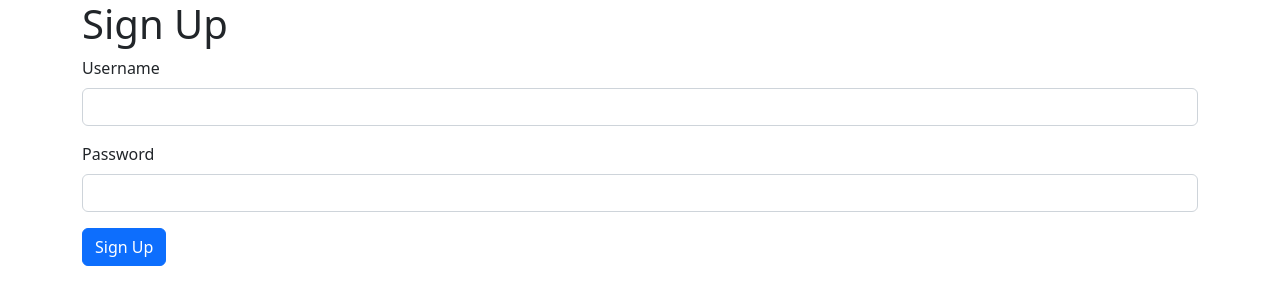
After one commit to rodolfofrainer/passwordVaultRevamp, a Flask app: page /signup in a window 1280 px wide. The commit adds this page. Shown: the top 305 px of the page. Run offline with Flask 3, Linux system fonts and the light colour scheme; some libraries are stand-ins or nearby versions.

Commit message:
create signup page

```diff
--- a/app.py
+++ b/app.py
@@ -11,13 +11,13 @@ load_dotenv()
 app.secret_key = os.environ.get("SECRET_KEY")
 app.config['PERMANENT_SESSION_LIFETIME'] = timedelta(minutes=30)
 app.config['SQLALCHEMY_DATABASE_URI'] = os.environ.get(
-    "DATABASE_URL")
+    "SQLALCHEMY_DATABASE_URI")
 app.config['SQLALCHEMY_TRACK_MODIFICATIONS'] = False
 
 # Initialize the app and database
 init_app(app)
-db.init_app(app)
 login_manager = LoginManager(app)
+login_manager.login_view = 'login'
 
 
 @login_manager.user_loader
@@ -29,6 +29,30 @@ def load_user(user_id):
 @app.errorhandler(404)
 def page_not_found(e):
     return render_template('404.html'), 404
+
+
+@app.route('/signup', methods=['GET', 'POST'])
+def signup():
+    if request.method == 'POST':
+        username = request.form['username']
+        password = request.form['password']
+
+        # Check if the username already exists
+        existing_user = User.query.filter_by(username=username).first()
+        if existing_user:
+            flash('Username already exists', 'error')
+            return redirect(url_for('signup'))
+
+        # Create a new user
+        user = User(username=username)
+        user.set_password(password)
+        db.session.add(user)
+        db.session.commit()
+
+        flash('Account created successfully!', 'success')
+        return redirect(url_for('login'))
+
+    return render_template('signup.html', title="Sign Up")
 
 
 @app.route('/login', methods=['GET', 'POST'])
--- /dev/null
+++ b/templates/signup.html
@@ -0,0 +1,42 @@
+<!DOCTYPE html>
+<html>
+  <head>
+    <title>Sign Up</title>
+    <!-- Add Bootstrap CSS -->
+    <link
+      rel="stylesheet"
+      href="https://cdnjs.cloudflare.com/ajax/libs/twitter-bootstrap/5.2.1/css/bootstrap.min.css"
+    />
+  </head>
+  <body>
+    <div class="container">
+      <h1>Sign Up</h1>
+      <form method="POST" action="{{ url_for('signup') }}">
+        <div class="mb-3">
+          <label for="username" class="form-label">Username</label>
+          <input
+            type="text"
+            class="form-control"
+            id="username"
+            name="username"
+            required
+          />
+        </div>
+        <div class="mb-3">
+          <label for="password" class="form-label">Password</label>
+          <input
+            type="password"
+            class="form-control"
+            id="password"
+            name="password"
+            required
+          />
+        </div>
+        <button type="submit" class="btn btn-primary">Sign Up</button>
+      </form>
+    </div>
+
+    <!-- Add Bootstrap JS -->
+    <script src="https://cdnjs.cloudflare.com/ajax/libs/twitter-bootstrap/5.2.1/js/bootstrap.bundle.min.js"></script>
+  </body>
+</html>
```
Also changed, not shown: templates/index.html (+5 -25 lines), instance/database.db (added).
